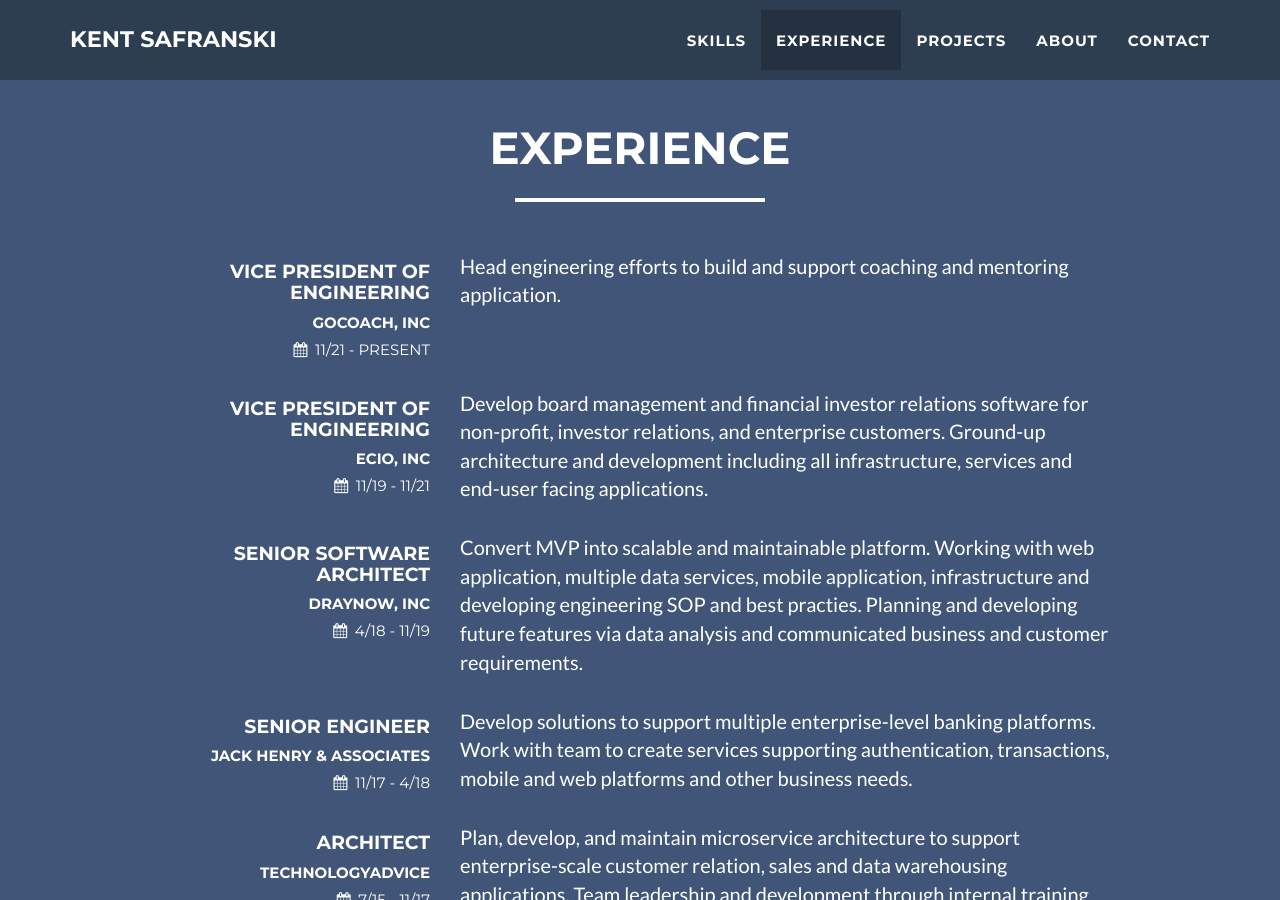
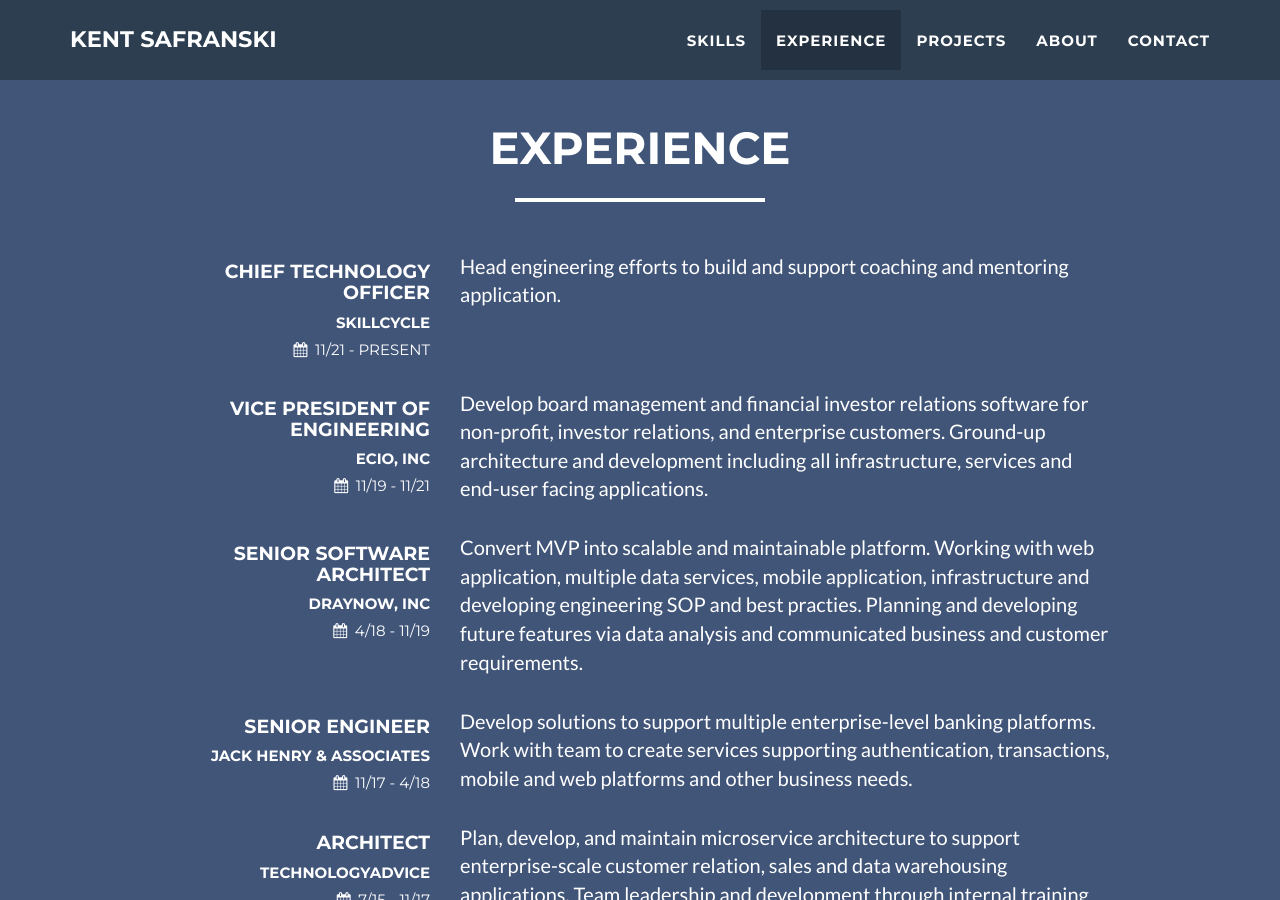
Before and after one commit to ksafranski/ksafranski.github.io, a Jekyll site: the page built from index.html, in a window 1280 px wide and 900 px high, scrolled down 1937 px. Built offline with Jekyll 4.4.1, drawn with Linux system fonts in a browser that asks for light colours.

Commit message:
Update experience.html

```diff
--- a/_includes/experience.html
+++ b/_includes/experience.html
@@ -9,8 +9,8 @@
             </div>
          <div class="row">
                 <div class="col-lg-3 col-lg-offset-1 section-heading">
-                    <h4>Vice President of Engineering</h4>
-                    <h5>GoCoach, Inc</h5>
+                    <h4>Chief Technology Officer</h4>
+                    <h5>SkillCycle</h5>
                     <h5 class="experience-date"><i class="fa fa-calendar"></i>11/21 - Present</h5>
                 </div>
                 <div class="col-lg-7">
```
